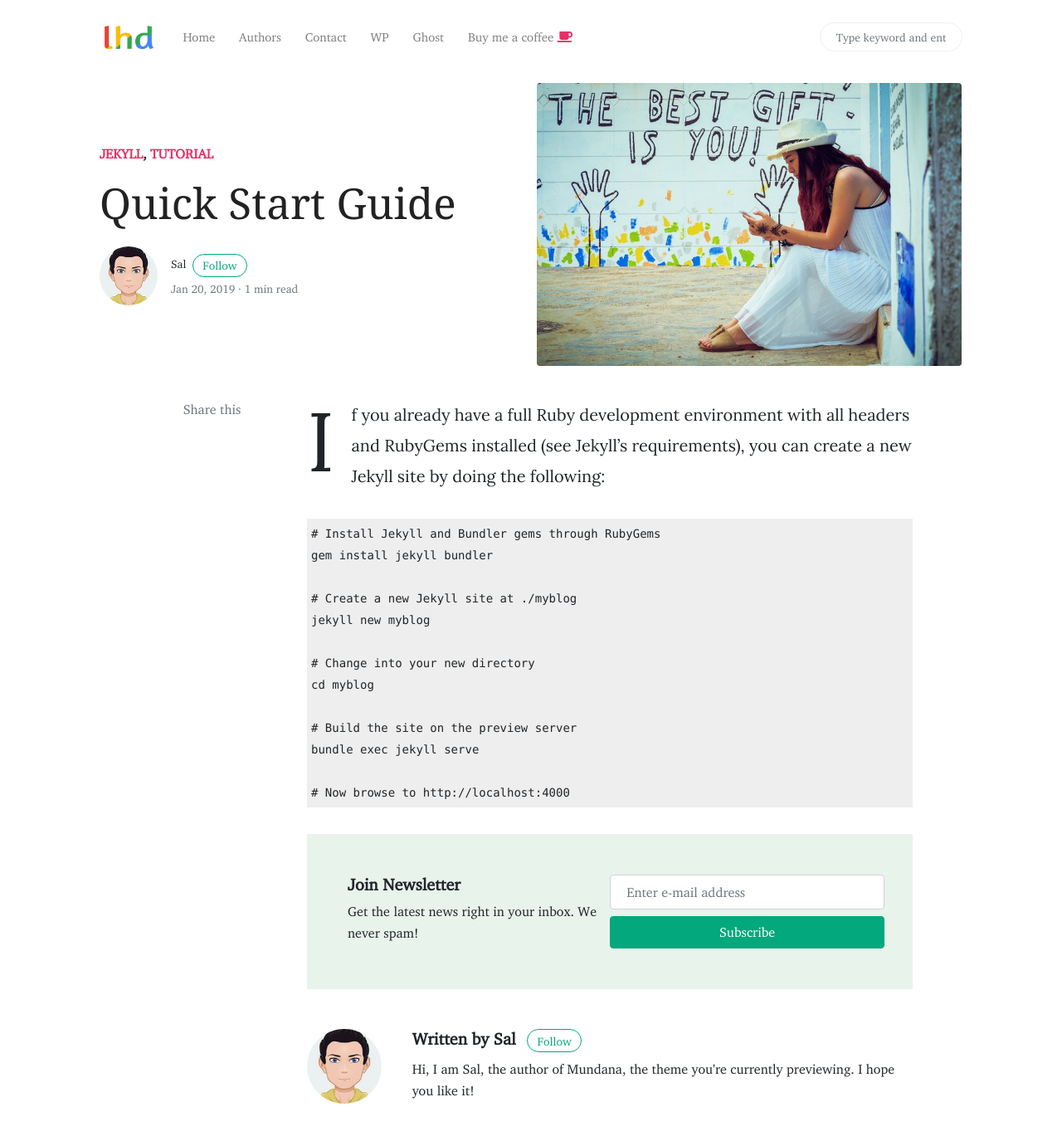
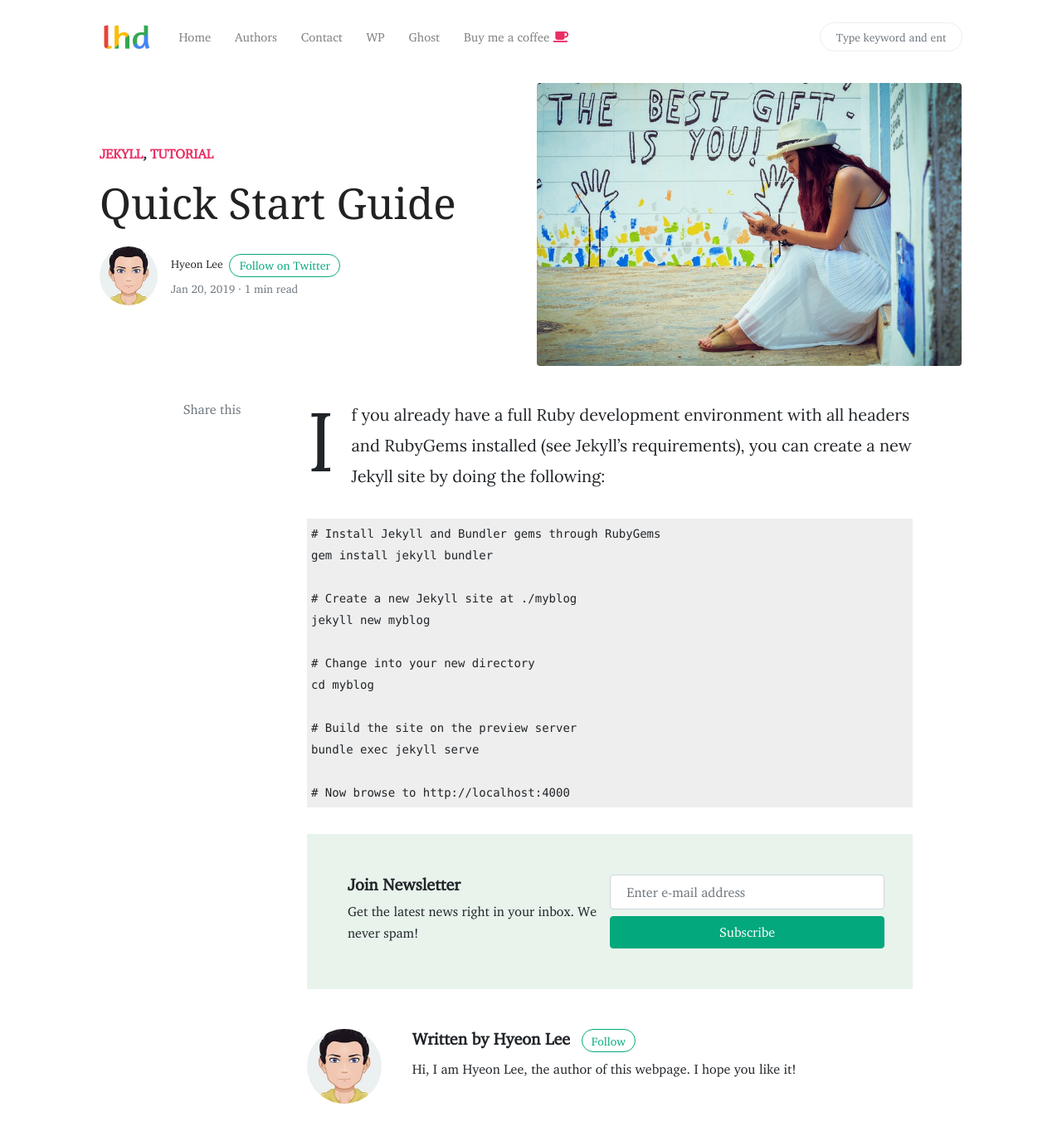
Before and after one commit to hayden-rhee/devlog, a Jekyll site: the page built from _posts/2019-01-20-quick-start-guide.md, in a window 1280 px wide and 1400 px high. Shown: the top 1369 px of the window at 83% size. Built offline with Jekyll 4.4.1, drawn with Linux system fonts in a browser that asks for light colours; nearby versions of some CDN libraries; comment, search, counter and statistics services are not loaded; some of the changed text lies outside the part shown.

Commit message:
automatic commit by gitgo: 2020-07-06 12:36:29

```diff
--- a/_config.yml
+++ b/_config.yml
@@ -20,12 +20,12 @@ plugins:
 
 authors:
     sal:
-      name:           Sal
-      site:           https://www.wowthemes.net
+      name:           Hyeon Lee
+      site:           https://hyeondnl.github.io
       avatar:         /assets/images/avatar1.jpg
-      bio:            "Hi, I am Sal, the author of Mundana, the theme you're currently previewing. I hope you like it!"
-      email:          wowthemesnet@gmail.com
-      twitter:        https://twitter.com/wowthemesnet
+      bio:            "Hi, I am Hyeon Lee, the author of this webpage. I hope you like it!"
+      email:          hyeondnl@gmail.com
+      twitter:        https://twitter.com/hyeondnl
 
     jane:
       name:           Jane
--- a/_layouts/default.html
+++ b/_layouts/default.html
@@ -38,10 +38,8 @@
     <!-- Navbar -->
     <nav id="MagicMenu" class="topnav navbar navbar-expand-lg navbar-light bg-white fixed-top">
     <div class="container">
-        <!--
-        <a class="navbar-brand" href="{{ site.baseurl }}/index.html"><strong>{{site.name}}</strong></a>
-        -->
-        <img class="navbar-logo" src="../assets/images/favicon.jpg" href="{{ site.baseurl }}">
+        <a href="{{ site.baseurl }}">
+        <img class="navbar-logo" src="../assets/images/favicon.jpg" href="{{ site.baseurl }}/index.html"></a>
         <button class="navbar-toggler collapsed" type="button" data-toggle="collapse" data-target="#navbarColor02" aria-controls="navbarColor02" aria-expanded="false" aria-label="Toggle navigation">
         <span class="navbar-toggler-icon"></span>
         </button>
@@ -81,14 +79,11 @@
         <div class="row align-items-center justify-content-between">
             <div>
                 <span class="navbar-brand mr-2 mb-0"><strong>Mundana</strong></span>
-                <span>Copyright © <script>document.write(new Date().getFullYear())</script>.</span>
-
-                <!--  Github Repo Star Btn-->
-                <a class="text-dark ml-1" target="_blank" href="https://github.com/wowthemesnet/mundana-theme-jekyll"><i class="fab fa-github"></i> Fork on Github</a>
+                <span>Copyright © Hyeondong Lee <script>document.write(new Date().getFullYear())</script>.</span>
 
             </div>
             <div>
-                Made with <a target="_blank" class="text-dark font-weight-bold" href="https://www.wowthemes.net/mundana-jekyll-theme/"> Mundana Jekyll Theme </a> by <a class="text-dark" target="_blank" href="https://www.wowthemes.net">WowThemes</a>.
+                Visit <a target="_blank" class="text-dark font-weight-bold" href="https://hyeondnl.github.io">hyeondnl.github.io</a> by <a class="text-dark" target="_blank" href="https://www.wowthemes.net"></a>.
             </div>
         </div>
         </div>
--- a/_layouts/post.html
+++ b/_layouts/post.html
@@ -19,7 +19,7 @@ layout: default
                         {% if author.avatar %}
                         <img class="rounded-circle" src="{{site.baseurl}}/{{author.avatar}}" alt="{{author.name}}" width="70"/>
                         {% endif %}
-						<small class="ml-3"> {{ author.name }} <span><a target="_blank" href="{{ author.twitter }}" class="btn btn-outline-success btn-sm btn-round ml-1">Follow</a></span>
+						<small class="ml-3"> {{ author.name }} <span><a target="_blank" href="{{ author.twitter }}" class="btn btn-outline-success btn-sm btn-round ml-1">Follow on Twitter</a></span>
                             <span class="text-muted d-block mt-1">{{ page.date | date: '%b %d, %Y' }} · {% include meta-read-time.html %}</span>
 						</small>
 					</div>
```
Also changed, not shown: assets/css/main.css.
